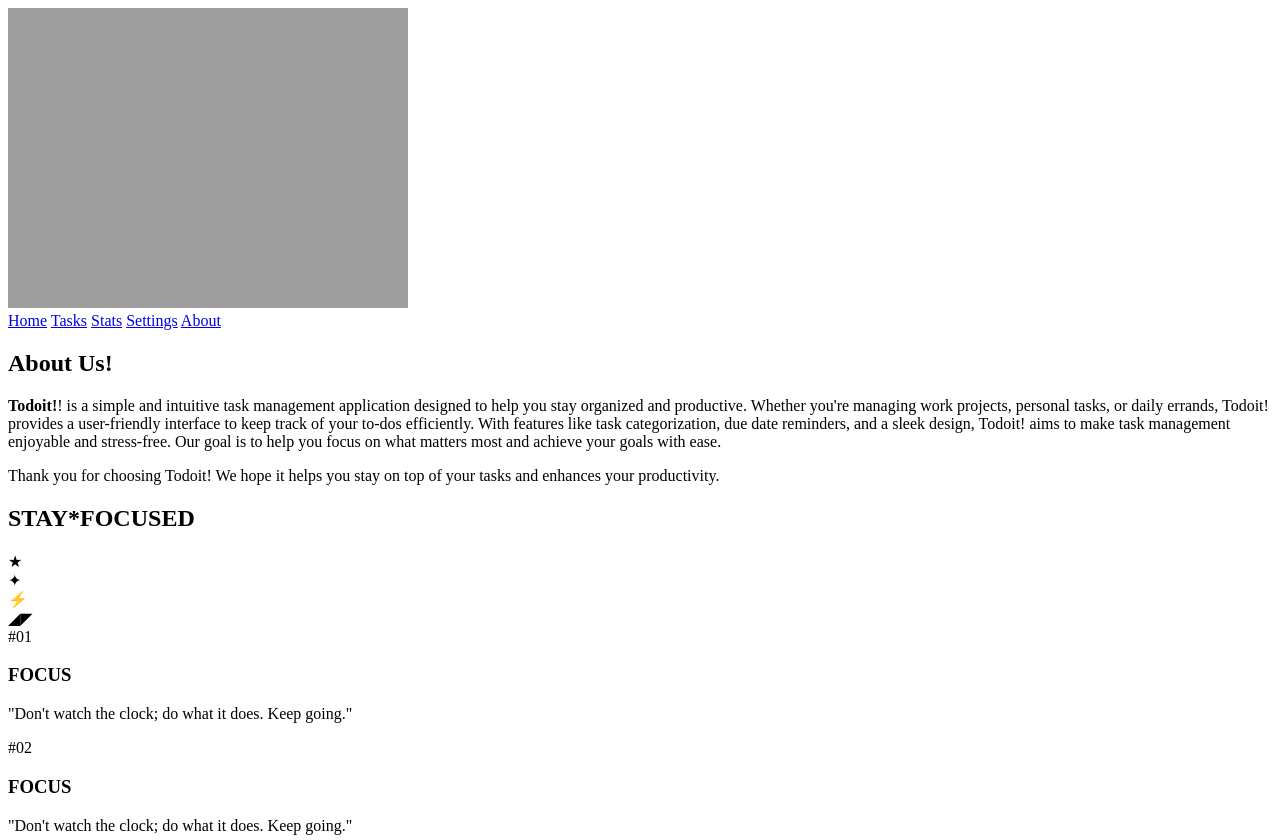
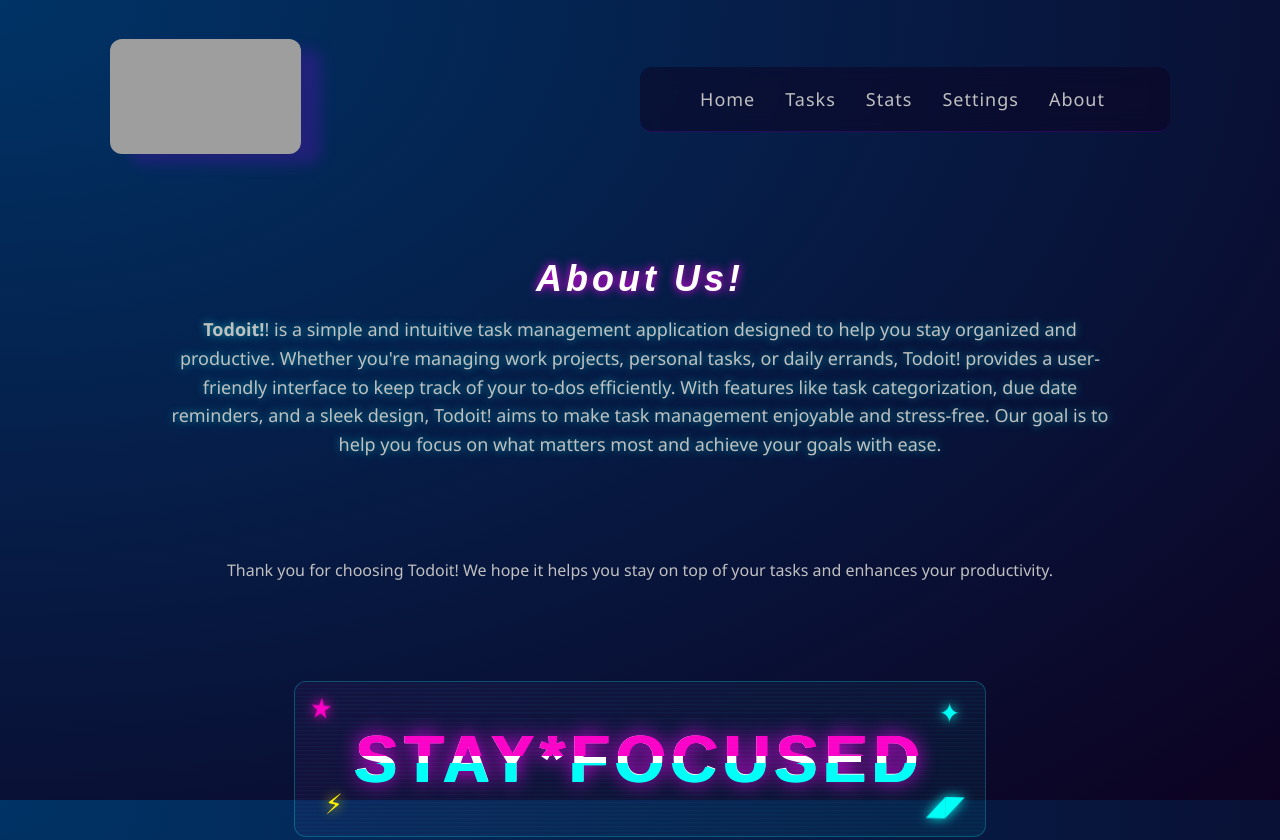
Before and after one commit to Thomas-luckyclover/my-todo-list-web, a plain HTML site: page pages/about.html in a window 1280 px wide. Shown: the top 840 px of the page. Drawn offline with Linux system fonts and the light colour scheme; the site is published under a folder, as on GitHub Pages, so addresses that start at the root find nothing.

Commit message:
feat: Debug link css v1.1.1

```diff
--- a/pages/about.html
+++ b/pages/about.html
@@ -3,8 +3,8 @@
 <head>
     <meta charset="UTF-8">
     <meta name="viewport" content="width=device-width, initial-scale=1.0">
-     <link rel="stylesheet" href="https://cdnjs.cloudflare.com/ajax/libs/font-awesome/6.5.1/css/all.min.css"/>
-    <link rel="stylesheet" href="/css/style.css">
+    <link rel="stylesheet" href="https://cdnjs.cloudflare.com/ajax/libs/font-awesome/6.5.1/css/all.min.css"/>
+    <link rel="stylesheet" href="../css/style.css" />
     <title>Todoit!</title>
 </head>
 <body>
```
Also changed, not shown: 1 other file.
